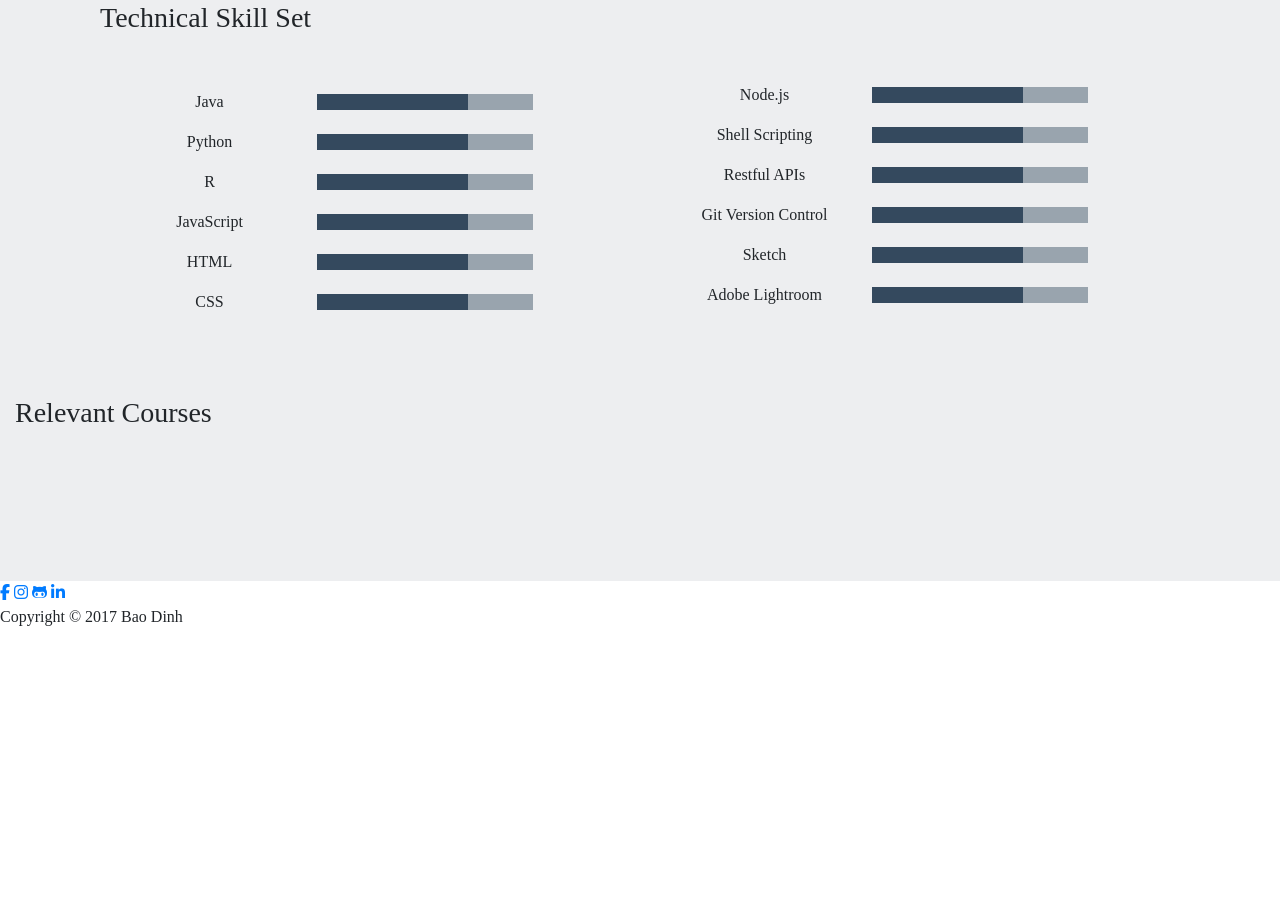
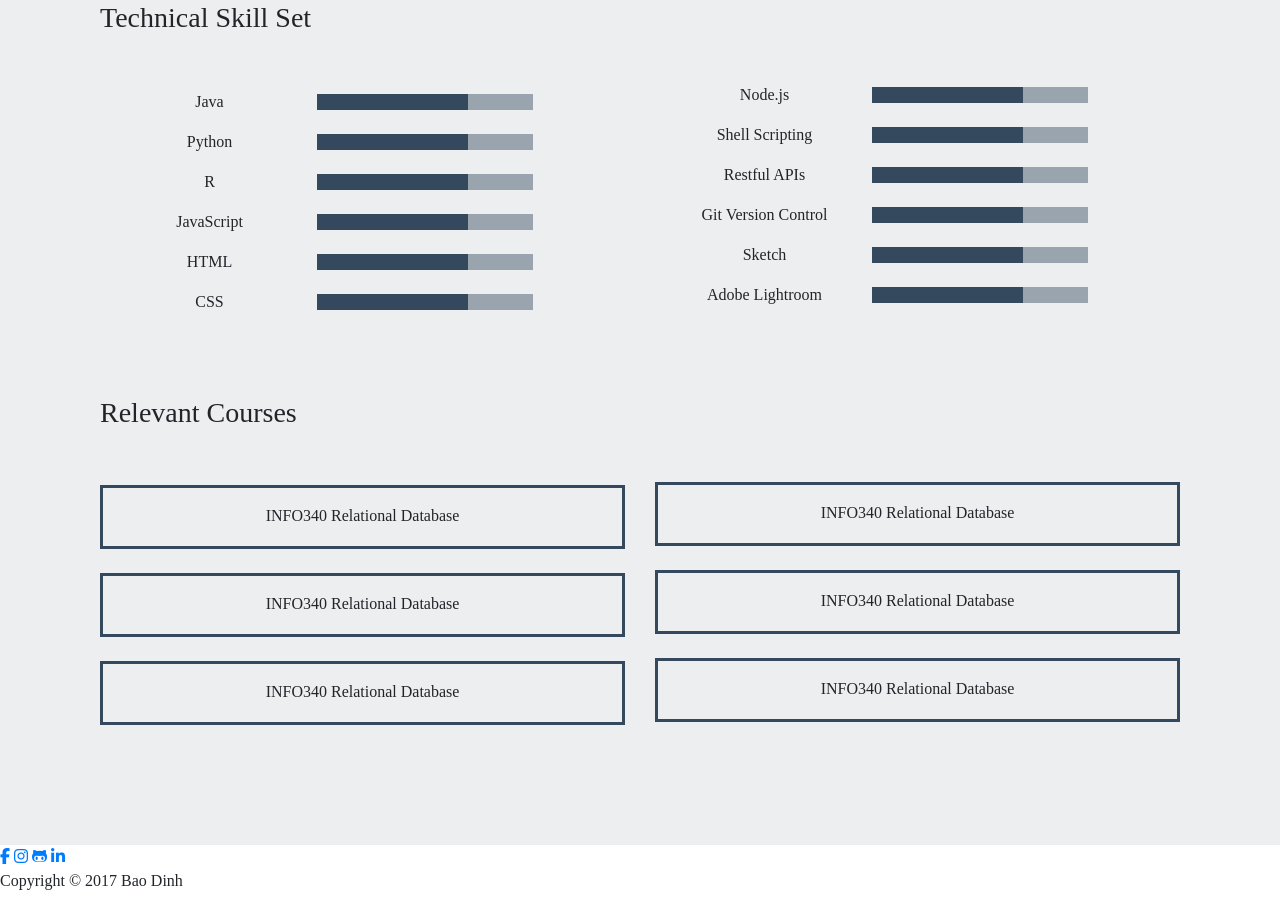
Before and after one commit to bdinh/portfolio-site, a website: page index.html in a window 1280 px wide. Shown: the part 1220-2129 px from the top of the page. Before the commit the page ends 1865 px from the top, so only its background shows below. Drawn offline with nearby package versions, Linux system fonts and the light colour scheme.

Commit message:
Finished courses section with template data

```diff
--- a/index.html
+++ b/index.html
@@ -137,7 +137,7 @@
                         </div>
                     </div>
                     <div class="col-md-6 skills-content">
-                        <div class="row technologies">
+                        <div class="row second-skills">
                             <div class="col-md-4 technical-skills">
                                 <p>Node.js</p>
                                 <p>Shell Scripting</p>
@@ -170,11 +170,19 @@
                     </div>
                     </div>
                 </div>
-                <div class="row skills-section">
-                    <div class="col-md-6 skills-content">
-                        <h3>Relevant Courses</h3>
-                    </div>
-                    <div class="col-md-6 skills-content">
+                <div class="container">
+                    <div class="row skills-section">
+                        <div class="col-md-6 skills-content">
+                            <h3>Relevant Courses</h3>
+                            <div class="course">INFO340 Relational Database</div>
+                            <div class="course">INFO340 Relational Database</div>
+                            <div class="course">INFO340 Relational Database</div>
+                        </div>
+                        <div class="col-md-6 skills-content second-course">
+                            <div class="course">INFO340 Relational Database</div>
+                            <div class="course">INFO340 Relational Database</div>
+                            <div class="course">INFO340 Relational Database</div>
+                        </div>
                     </div>
                 </div>
             </div>
--- a/src/css/main.css
+++ b/src/css/main.css
@@ -102,6 +102,18 @@ h3 {
     margin-left: 2em;
 }
 
-.technologies {
+.second-skills {
     margin-top: 5em;
 }
+
+.second-course {
+    margin-top: 6em;
+}
+
+.course {
+    margin-top: 0.25em;
+    margin-bottom: 1.5em;
+    border: solid #34495E 3px;
+    height: 4em;
+    padding: 1em;
+}
```
